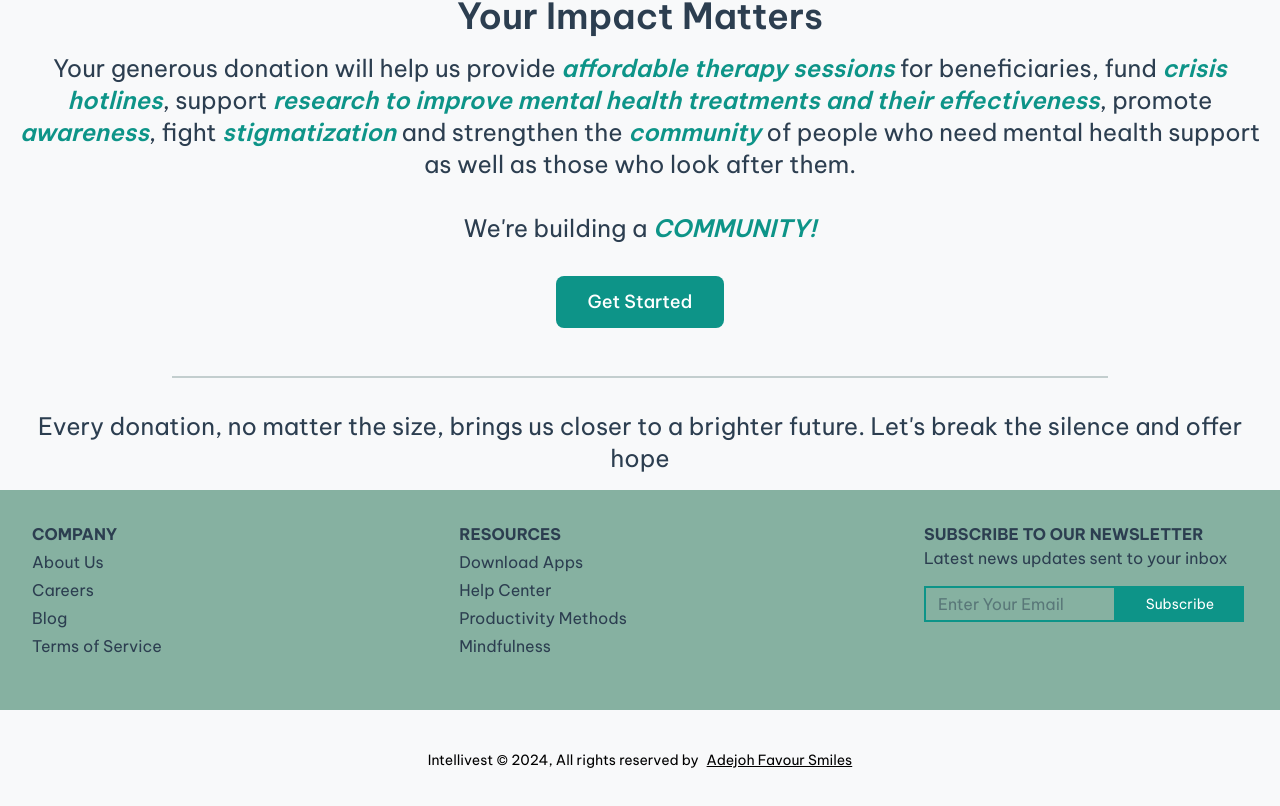
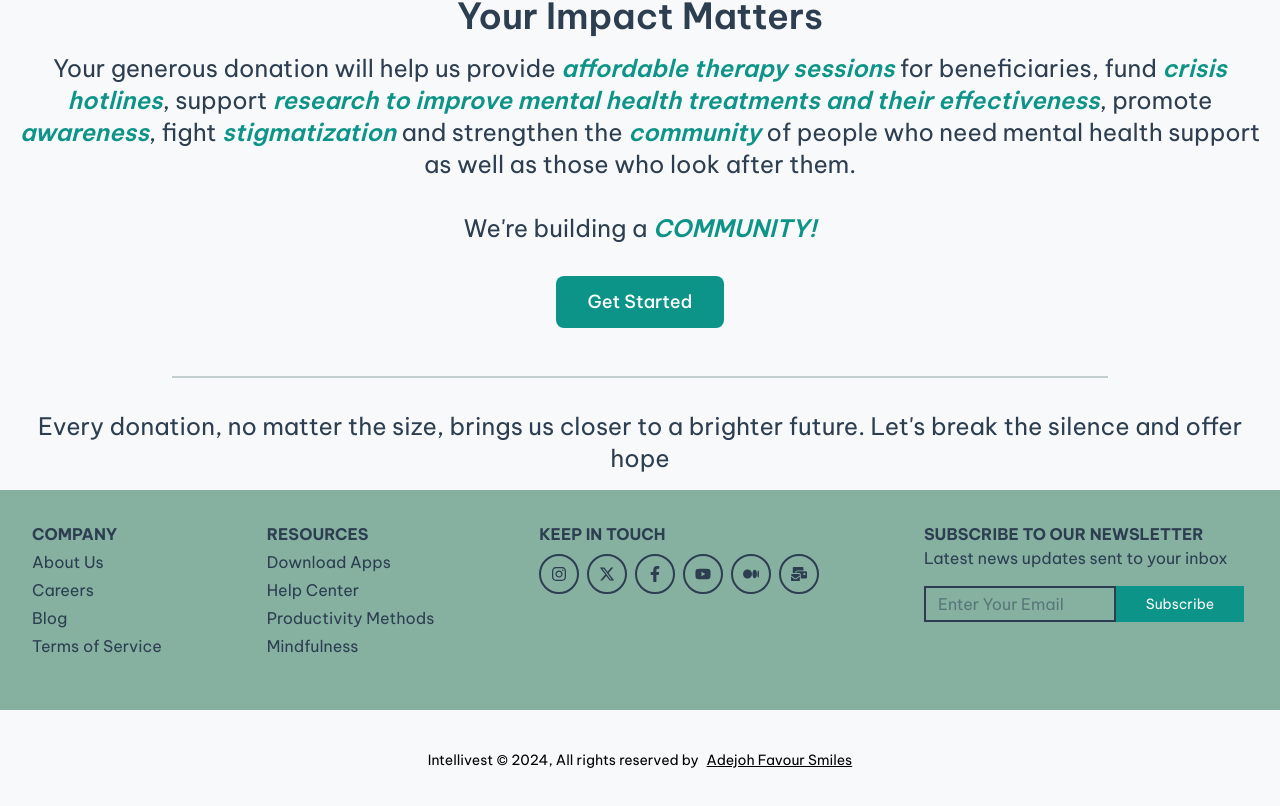
Before and after one commit to EmperorSmiles/Clarity, a React (Vite) app: page / in a window 1280 px wide. Shown: the part 1744-2550 px from the top of the page. Built offline with nearby package versions, Linux system fonts and the light colour scheme.

Commit message:
Still going

```diff
--- a/src/components/Footer.tsx
+++ b/src/components/Footer.tsx
@@ -1,6 +1,48 @@
-import React from "react";
+import { FaXTwitter, FaMedium } from "react-icons/fa6";
+import {
+  FaInstagram,
+  FaFacebookF,
+  FaYoutube,
+  FaMailBulk,
+} from "react-icons/fa";
 
 const Footer = () => {
+  const social = [
+    {
+      name: "Instagram",
+      icon: <FaInstagram />,
+      spacing: "mb-4",
+      url: "https://www.instagram.com",
+    },
+    {
+      name: "X (formerly Twitter)",
+      icon: <FaXTwitter />,
+      spacing: "mb-4",
+      url: "https://www.twitter.com",
+    },
+    {
+      name: "Facebook",
+      icon: <FaFacebookF />,
+      spacing: "mb-4",
+      url: "https://www.facebook.com",
+    },
+    {
+      name: "Youtube",
+      icon: <FaYoutube />,
+      url: "https://youtube.com",
+    },
+    {
+      name: "Medium",
+      icon: <FaMedium />,
+      url: "https://medium.com",
+    },
+    {
+      name: "Email",
+      icon: <FaMailBulk />,
+      url: "https://medium.com",
+    },
+  ];
+
   return (
     <footer className="bg-primary-light font-vietnam">
       <div className="md:grid md:grid-cols-2 lg:flex justify-between p-8 lg:p-8 text-text-light">
@@ -19,12 +61,24 @@ const Footer = () => {
           <li className="pb-1">Productivity Methods</li>
           <li className="pb-1">Mindfulness </li>
         </ul>
-        {/* <ul className="mb-4">
-          <li className="font-bold pb-1 text-black">FEATURES</li>
-          <li className="pb-1">About Us</li>
-          <li className="pb-1">For Teams</li>
-          <li className="pb-1">Template</li>
-        </ul> */}
+        <div>
+          <p className="text-text-light font-bold pb-2">KEEP IN TOUCH</p>
+          <div className=" flex flex-wrap gap-2">
+            {social.map((social, idx) => (
+              <a
+                href={social.url}
+                target="_blank"
+                title={social.name}
+                aria-label={social.name}
+                key={idx}
+                className={`${social.spacing} border-2 rounded-full border-text-light text-text-light hover:bg-teal-500
+                hover:text-text-light hover:border-text-light p-2 flex items-center justify-center w-10 h-10`}
+              >
+                {social.icon}
+              </a>
+            ))}
+          </div>
+        </div>
         <div className="pr-1">
           <h1 className="text-text-light font-bold">
             SUBSCRIBE TO OUR NEWSLETTER
@@ -36,7 +90,7 @@ const Footer = () => {
               name="email"
               id=""
               placeholder="Enter Your Email"
-              className="bg-transparent border-2 border-teal-600 w-48 h-9 p-3 focus:border-teal-600 placeholder-text-light placeholder-opacity-50"
+              className="bg-transparent border-2 border-text-light w-48 h-9 p-3 focus:border-text-light placeholder-text-light placeholder-opacity-50"
             />
             <button
               type="button"
```
